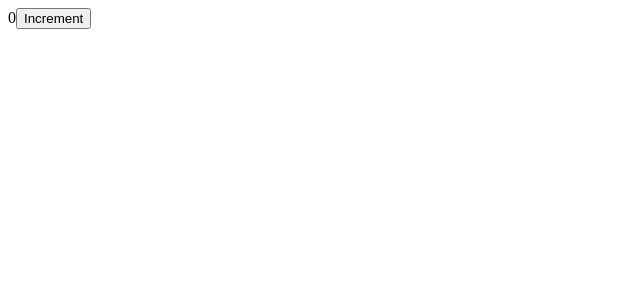
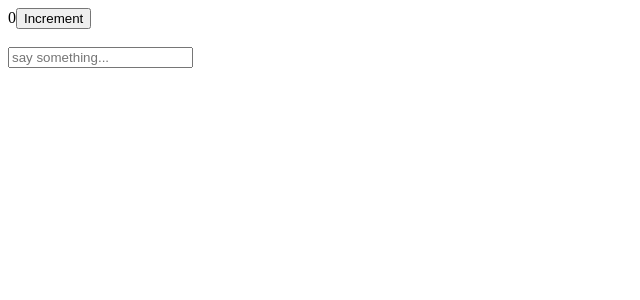
Before and after one commit to shanushikhar/React-Hooks, a React (Create React App) app: page / in a window 1280 px wide. Shown: the top 300 px of the page, without its empty margins (0-640 px from the left). Built offline with nearby package versions, Linux system fonts and the light colour scheme.

Commit message:
some more exampl sample

```diff
--- a/src/App.js
+++ b/src/App.js
@@ -2,15 +2,25 @@ import React, { useState } from "react";
 
 export default function App() {
   const [counter, setCounter] = useState(0);
+  const [value, setValue] = useState("");
 
   let increment = () => {
     setCounter(counter + 1);
   };
 
+  const getValue = (e) => {
+    setValue(e.target.value);
+  };
+
   return (
     <div>
-      {counter}
-      <button onClick={increment}>Increment</button>
+      <div>
+        {counter}
+        <button onClick={increment}>Increment</button>
+      </div>
+      <br />
+      <input placeholder="say something..." onChange={getValue} />
+      {value}
     </div>
   );
 }
```
